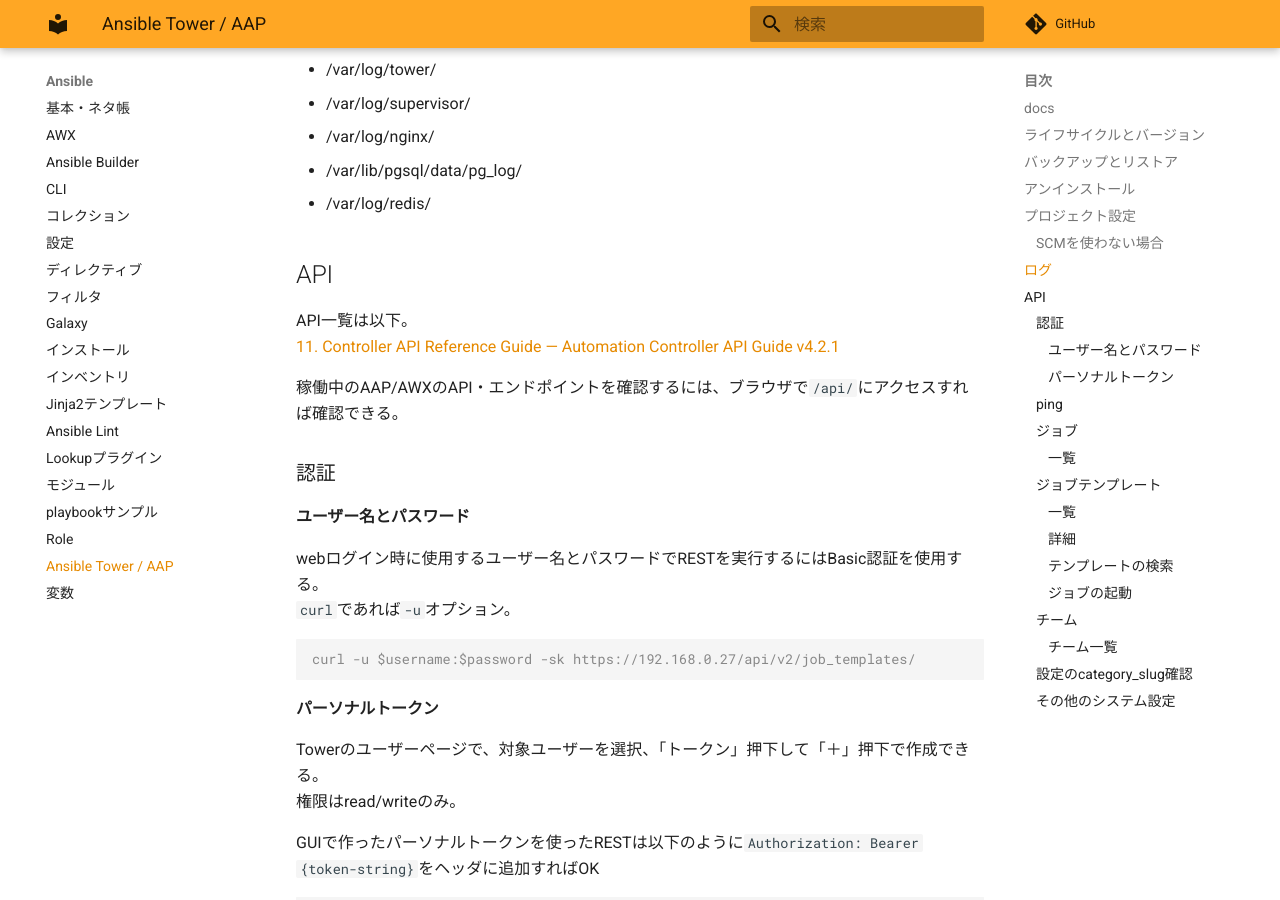
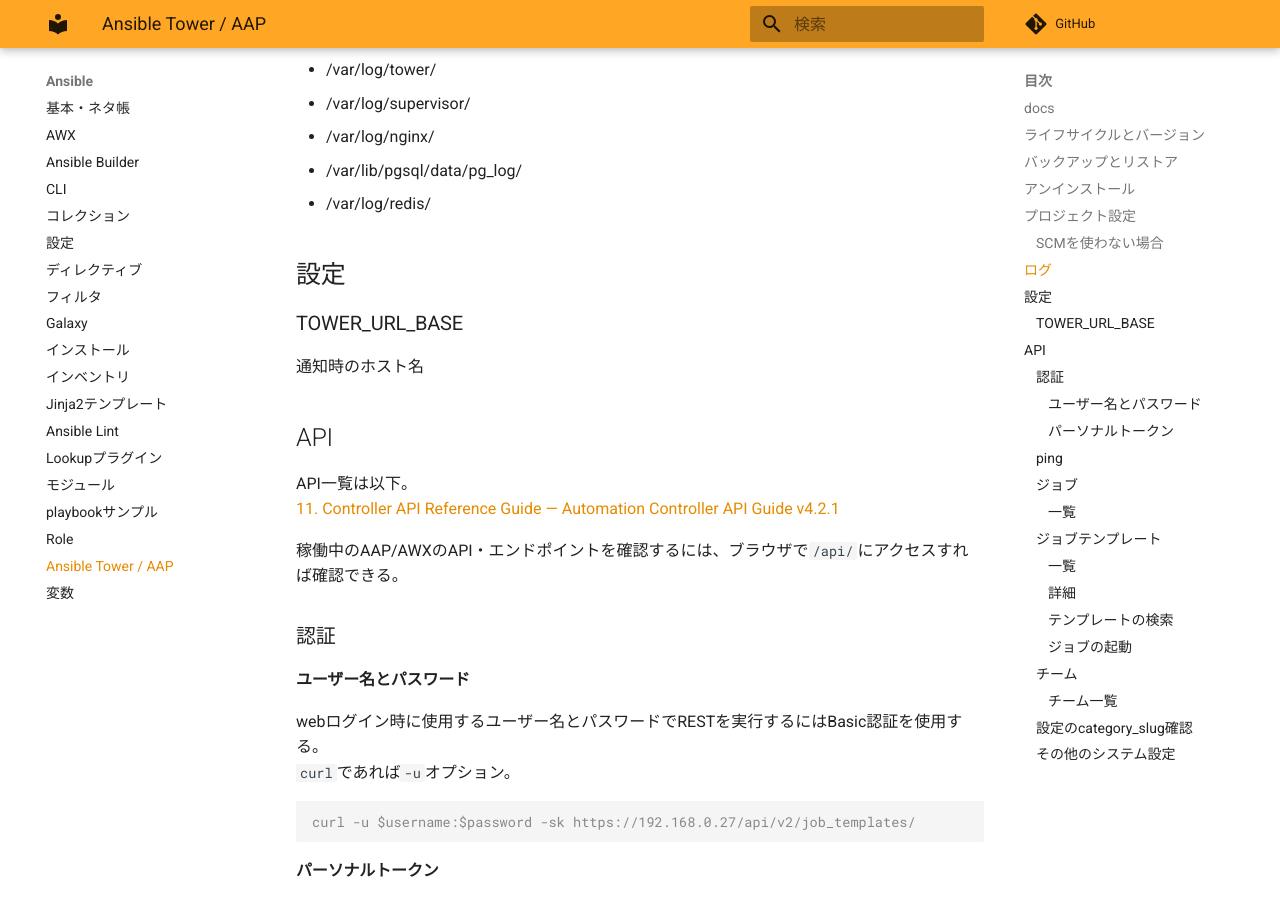
Before and after one commit to zaki-lknr/docs, an MkDocs documentation site: the page built from docs/Ansible/tower.md, in a window 1280 px wide and 900 px high, scrolled down 1833 px. Built offline with MkDocs 1.6.1 and Material for MkDocs 9.7.7, drawn with Linux system fonts in a browser that asks for light colours; comment, search, counter and statistics services are not loaded.

Commit message:
add: ansible/tower: 設定:TOWER_URL_BASE

```diff
--- a/docs/Ansible/tower.md
+++ b/docs/Ansible/tower.md
@@ -62,6 +62,12 @@ Gitとか使わずTowerのホストのファイルシステム上のplaybookを
 - /var/log/nginx/
 - /var/lib/pgsql/data/pg_log/
 - /var/log/redis/
+
+## 設定
+
+### TOWER_URL_BASE
+
+通知時のホスト名
 
 ## API
 
```
